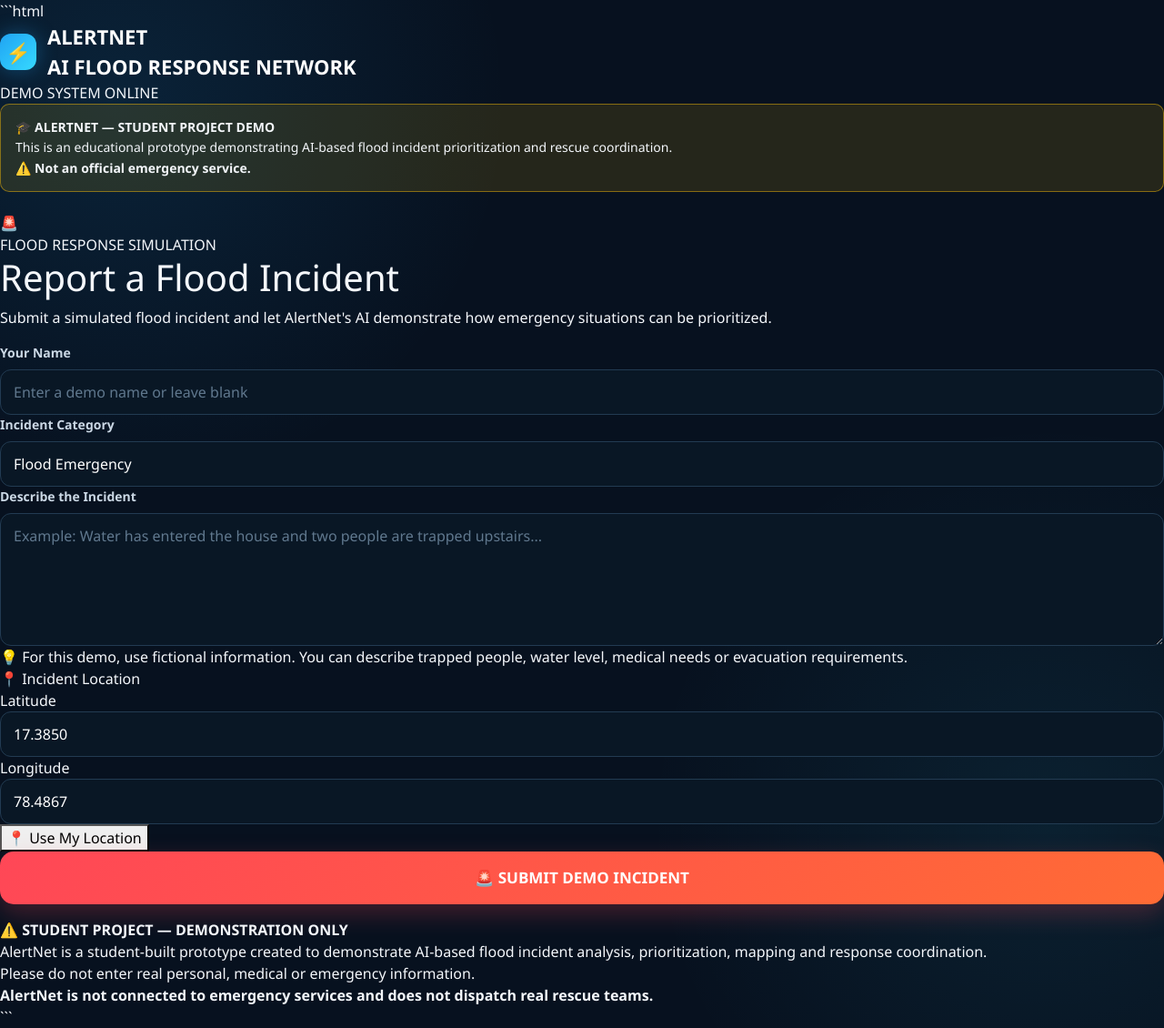
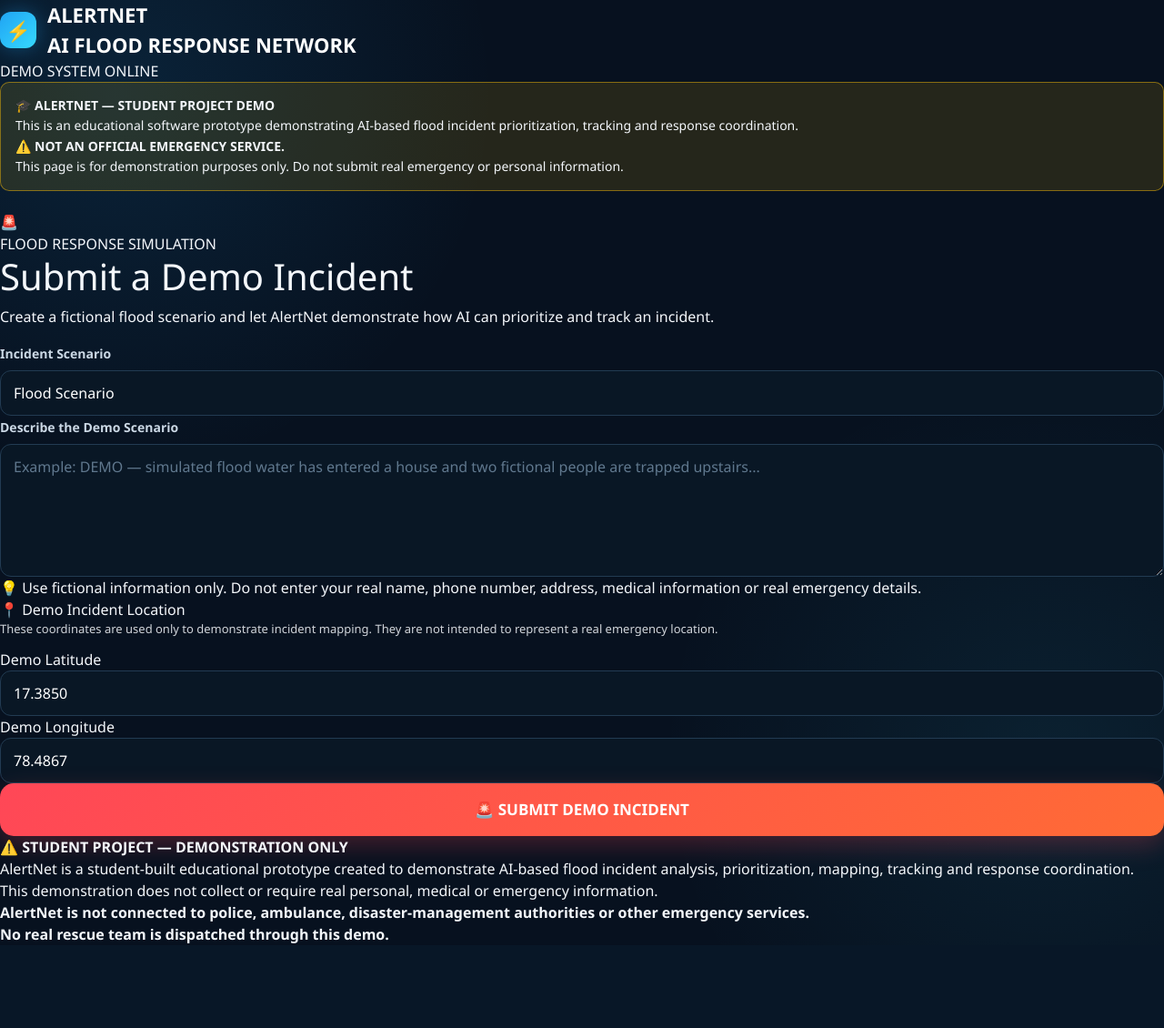
Before and after one commit to gpedarapati-dotcom/AlertNet, a Flask app: page /citizen in a window 1280 px wide. Shown: the whole page at 91% size. After the commit the page ends 1037 px from the top, so only its background shows below. Run offline with Flask 3, Linux system fonts and the light colour scheme; parts of the project's set-up code (start-up, migrations or seed data) failed here and were passed over.

Commit message:
Make SOS registration privacy-safe demo

````diff
--- a/templates/citizen.html
+++ b/templates/citizen.html
@@ -1,21 +1,29 @@
-```html
 <!DOCTYPE html>
 <html lang="en">
+
 <head>
+
     <meta charset="UTF-8">
-    <meta name="viewport" content="width=device-width, initial-scale=1.0">
+
+    <meta
+        name="viewport"
+        content="width=device-width, initial-scale=1.0"
+    >
 
     <title>AlertNet | Student Flood Response Demo</title>
+
 
     <link
         href="https://cdn.jsdelivr.net/npm/bootstrap@5.3.3/dist/css/bootstrap.min.css"
         rel="stylesheet"
     >
 
+
     <link
         rel="stylesheet"
         href="{{ url_for('static', filename='css/style.css') }}"
     >
+
 </head>
 
 
@@ -66,7 +74,7 @@
 
 
             <!-- ==============================
-                 DEMO BANNER
+                 STUDENT DEMO BANNER
             =============================== -->
 
             <div
@@ -87,15 +95,20 @@
 
                 <br>
 
-                This is an educational prototype demonstrating
-                AI-based flood incident prioritization and
-                rescue coordination.
+                This is an educational software prototype
+                demonstrating AI-based flood incident
+                prioritization, tracking and response coordination.
 
                 <br>
 
                 <strong>
-                    ⚠️ Not an official emergency service.
+                    ⚠️ NOT AN OFFICIAL EMERGENCY SERVICE.
                 </strong>
+
+                <br>
+
+                This page is for demonstration purposes only.
+                Do not submit real emergency or personal information.
 
             </div>
 
@@ -120,14 +133,14 @@
 
 
                     <h1>
-                        Report a Flood Incident
+                        Submit a Demo Incident
                     </h1>
 
 
                     <p>
-                        Submit a simulated flood incident and
-                        let AlertNet's AI demonstrate how
-                        emergency situations can be prioritized.
+                        Create a fictional flood scenario and
+                        let AlertNet demonstrate how AI can
+                        prioritize and track an incident.
                     </p>
 
                 </div>
@@ -137,38 +150,20 @@
 
 
             <!-- ==============================
-                 SOS FORM
+                 DEMO FORM
             =============================== -->
 
             <form id="sosForm">
 
 
-                <!-- NAME -->
+                <!-- ==============================
+                     CATEGORY
+                =============================== -->
 
                 <div class="form-section">
 
                     <label class="form-label">
-                        Your Name
-                    </label>
-
-
-                    <input
-                        type="text"
-                        id="name"
-                        class="form-control alert-input"
-                        placeholder="Enter a demo name or leave blank"
-                    >
-
-                </div>
-
-
-
-                <!-- CATEGORY -->
-
-                <div class="form-section">
-
-                    <label class="form-label">
-                        Incident Category
+                        Incident Scenario
                     </label>
 
 
@@ -178,19 +173,19 @@
                     >
 
                         <option value="FLOOD">
-                            Flood Emergency
+                            Flood Scenario
                         </option>
 
                         <option value="MEDICAL">
-                            Medical Emergency
+                            Medical Scenario
                         </option>
 
                         <option value="TRAPPED">
-                            Person Trapped
+                            Trapped Person Scenario
                         </option>
 
                         <option value="EVACUATION">
-                            Evacuation Required
+                            Evacuation Scenario
                         </option>
 
                     </select>
@@ -199,12 +194,14 @@
 
 
 
-                <!-- DESCRIPTION -->
+                <!-- ==============================
+                     DESCRIPTION
+                =============================== -->
 
                 <div class="form-section">
 
                     <label class="form-label">
-                        Describe the Incident
+                        Describe the Demo Scenario
                     </label>
 
 
@@ -212,16 +209,16 @@
                         id="description"
                         class="form-control alert-input"
                         rows="5"
-                        placeholder="Example: Water has entered the house and two people are trapped upstairs..."
+                        placeholder="Example: DEMO — simulated flood water has entered a house and two fictional people are trapped upstairs..."
                         required
                     ></textarea>
 
 
                     <div class="input-hint">
 
-                        💡 For this demo, use fictional information.
-                        You can describe trapped people, water level,
-                        medical needs or evacuation requirements.
+                        💡 Use fictional information only.
+                        Do not enter your real name, phone number,
+                        address, medical information or real emergency details.
 
                     </div>
 
@@ -229,13 +226,30 @@
 
 
 
-                <!-- LOCATION -->
+                <!-- ==============================
+                     DEMO LOCATION
+                =============================== -->
 
                 <div class="location-panel">
 
 
                     <div class="location-title">
-                        📍 Incident Location
+                        📍 Demo Incident Location
+                    </div>
+
+
+                    <div
+                        style="
+                            font-size: 13px;
+                            margin-bottom: 12px;
+                            opacity: 0.85;
+                        "
+                    >
+
+                        These coordinates are used only to demonstrate
+                        incident mapping. They are not intended to
+                        represent a real emergency location.
+
                     </div>
 
 
@@ -245,7 +259,7 @@
                         <div>
 
                             <label>
-                                Latitude
+                                Demo Latitude
                             </label>
 
 
@@ -265,7 +279,7 @@
                         <div>
 
                             <label>
-                                Longitude
+                                Demo Longitude
                             </label>
 
 
@@ -282,22 +296,13 @@
 
                     </div>
 
-
-
-                    <button
-                        type="button"
-                        class="location-btn"
-                        onclick="getLocation()"
-                    >
-                        📍 Use My Location
-                    </button>
-
-
                 </div>
 
 
 
-                <!-- SUBMIT -->
+                <!-- ==============================
+                     SUBMIT
+                =============================== -->
 
                 <button
                     type="submit"
@@ -343,24 +348,34 @@
                 <br>
 
 
-                AlertNet is a student-built prototype created
-                to demonstrate AI-based flood incident analysis,
-                prioritization, mapping and response coordination.
+                AlertNet is a student-built educational prototype
+                created to demonstrate AI-based flood incident
+                analysis, prioritization, mapping, tracking and
+                response coordination.
 
 
                 <br>
 
 
-                Please do not enter real personal, medical or
-                emergency information.
+                This demonstration does not collect or require
+                real personal, medical or emergency information.
 
 
                 <br>
 
 
                 <strong>
-                    AlertNet is not connected to emergency
-                    services and does not dispatch real rescue teams.
+                    AlertNet is not connected to police, ambulance,
+                    disaster-management authorities or other
+                    emergency services.
+                </strong>
+
+
+                <br>
+
+
+                <strong>
+                    No real rescue team is dispatched through this demo.
                 </strong>
 
 
@@ -374,60 +389,6 @@
 
 
     <script>
-
-
-        // =========================================
-        // GET USER LOCATION
-        // =========================================
-
-        function getLocation() {
-
-
-            if (!navigator.geolocation) {
-
-
-                alert(
-                    "Location services are not supported by this browser."
-                );
-
-
-                return;
-
-            }
-
-
-
-            navigator.geolocation.getCurrentPosition(
-
-
-                function(position) {
-
-
-                    document.getElementById("latitude").value =
-                        position.coords.latitude;
-
-
-                    document.getElementById("longitude").value =
-                        position.coords.longitude;
-
-
-                },
-
-
-                function() {
-
-
-                    alert(
-                        "Unable to get your location. You can enter a demo location manually."
-                    );
-
-
-                }
-
-            );
-
-        }
-
 
 
         // =========================================
@@ -457,7 +418,7 @@
 
 
                         alert(
-                            "Please describe the demo incident."
+                            "Please describe the demo scenario."
                         );
 
 
@@ -470,12 +431,8 @@
                     const data = {
 
 
-                        name:
-                            document
-                                .getElementById("name")
-                                .value
-                                .trim()
-                            || "Demo User",
+                        // No personal name is collected.
+                        name: "Demo User",
 
 
 
@@ -577,7 +534,7 @@
 
                                     <div class="tracking-box">
 
-                                        Tracking ID
+                                        Demo Tracking ID
 
                                         <strong>
                                             ${result.tracking_id}
@@ -672,5 +629,5 @@
 
 
 </body>
+
 </html>
-```
````
